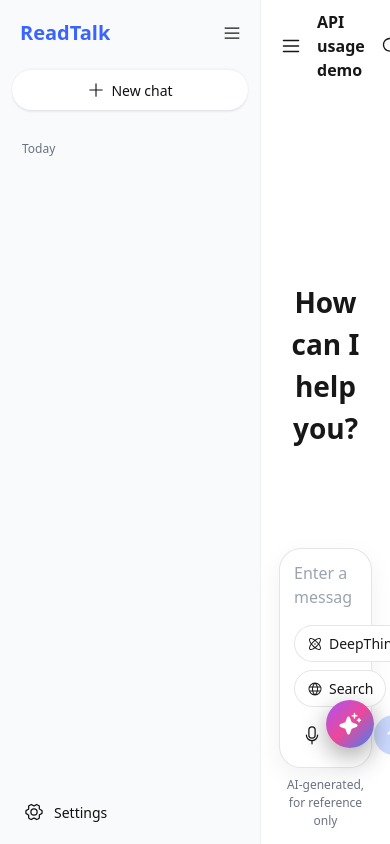
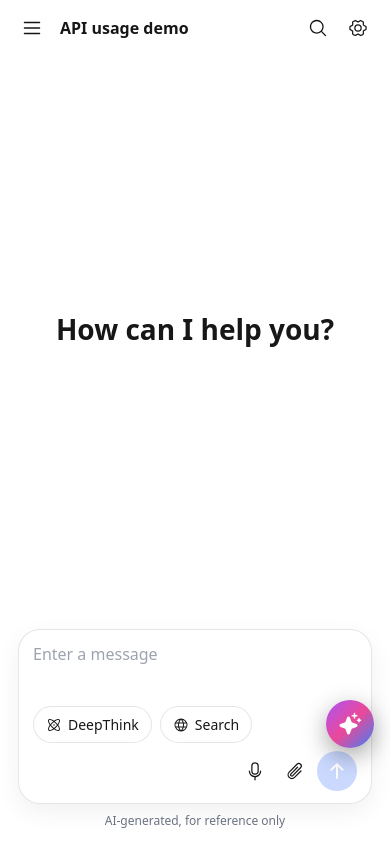
Before and after one commit to readtalk/master, a Next.js app: page / in a window 390 px wide. Both pictures are taken after a click on the button 362 px from the left and 32 px from the top of the page. Built offline with nearby package versions, Linux system fonts and the light colour scheme.

Commit message:
Refactor Sidebar rendering based on isMobile state

```diff
--- a/src/app/page.tsx
+++ b/src/app/page.tsx
@@ -118,12 +118,12 @@ export default function Home() {
   return (
     <>
       <div className={theme === 'dark' ? 'sk-frame sk-dark' : 'sk-frame'}>
-        {!siderCollapsed && (
-          <Sidebar mobile={false} sessions={sessions} activeId={activeId} onSelect={setActiveId} onCollapse={() => setSiderCollapsed(true)} onNewChat={handleNewChat} onOpenSettings={() => setShowSettings(true)} />
-        )}
-        {siderCollapsed && (
-          <Sidebar mobile={false} sessions={sessions} activeId={activeId} onSelect={setActiveId} onExpand={() => setSiderCollapsed(false)} onNewChat={handleNewChat} onOpenSettings={() => setShowSettings(true)} />
-        )}
+        {!isMobile && !siderCollapsed && (
+  <Sidebar mobile={false} sessions={sessions} activeId={activeId} onSelect={setActiveId} onCollapse={() => setSiderCollapsed(true)} onNewChat={handleNewChat} onOpenSettings={() => setShowSettings(true)} />
+)}
+{!isMobile && siderCollapsed && (
+  <Sidebar mobile={false} sessions={sessions} activeId={activeId} onSelect={setActiveId} onExpand={() => setSiderCollapsed(false)} onNewChat={handleNewChat} onOpenSettings={() => setShowSettings(true)} />
+)}
         <main className="sk-main">
           <div className="sk-topbar">
             <button className="sk-icon-btn" onClick={() => (isMobile ? setMobileView('list') : setSiderCollapsed(!siderCollapsed))}><List size={22} /></button>
```
